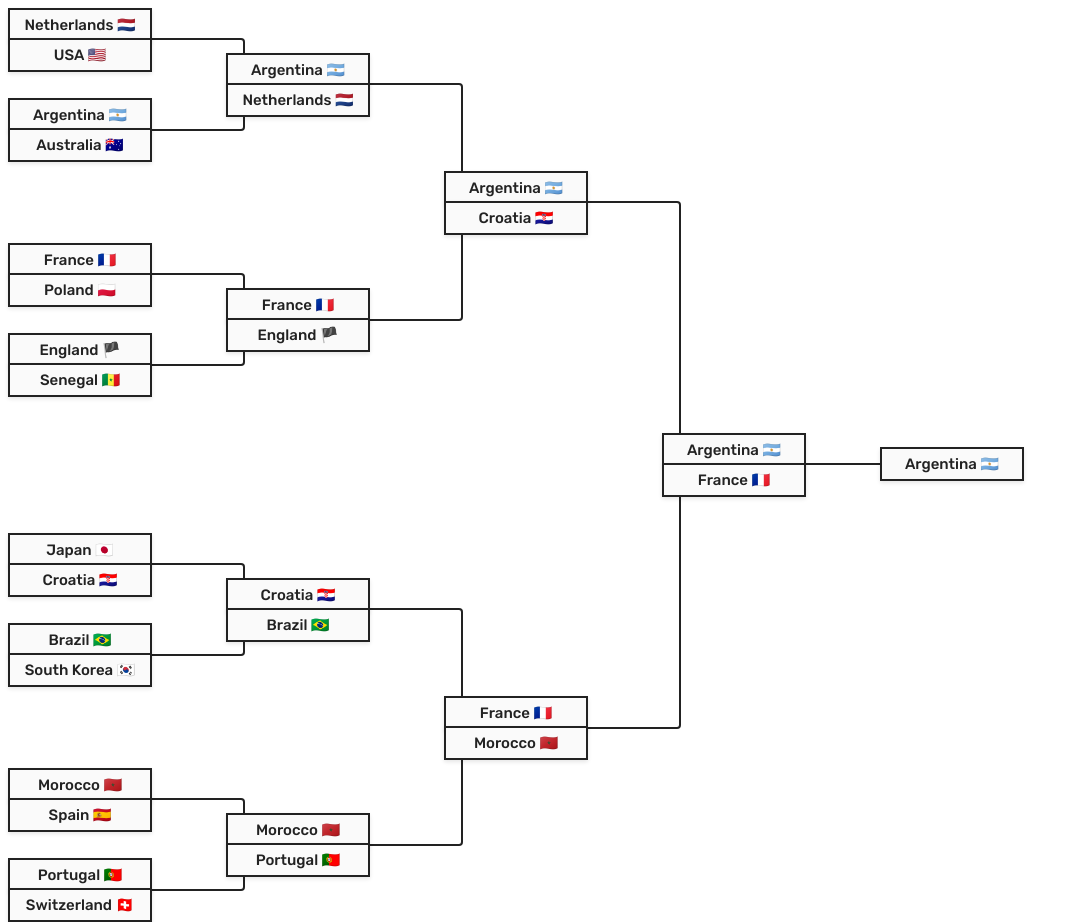
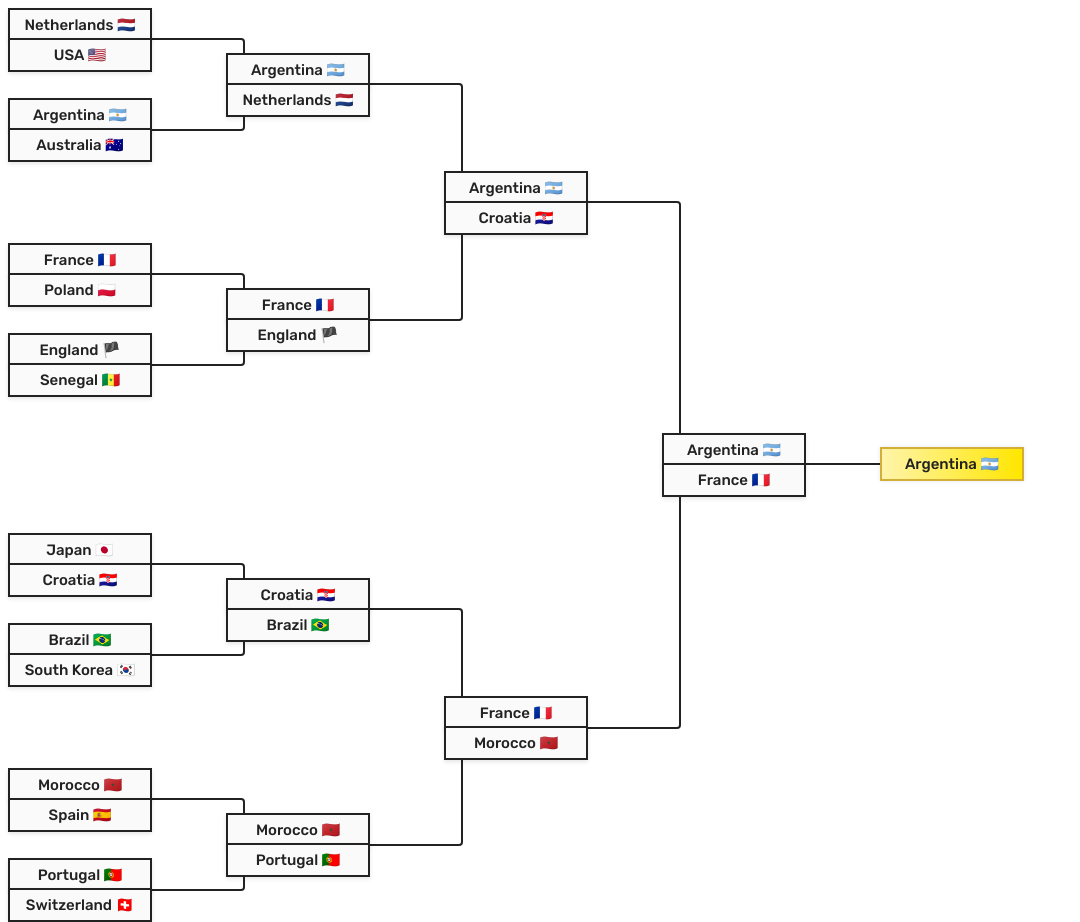
Before and after one commit to juhawilppu/kuppy, a website built with Vite: page demo/index.html in a window 1280 px wide. Shown: the whole page, without its empty margins (0-1080 px from the left). Built offline with nearby package versions, Linux system fonts and the light colour scheme.

Commit message:
Add yellow background to winner

```diff
--- a/src/kuppy.css
+++ b/src/kuppy.css
@@ -23,6 +23,12 @@
 	font-size: 17px;
 
 	cursor: pointer;
+}
+
+.kuppy .box.winner {
+	background: linear-gradient(to right, #fff4aa, #ffe600);
+	border: 2px solid #d4af37;
+	box-shadow: 0 0 4px rgba(0, 0, 0, 0.1);
 }
 
 .kuppy .box.knocked-out input {
--- a/src/kuppy.js
+++ b/src/kuppy.js
@@ -183,6 +183,7 @@ export default class Kuppy {
 		}
 
 		$element
+			.addClass(isWinnerOfCup ? 'winner' : '')
 			.css('left', (first_coords.x + second_coords.x) * this.DISTANCE_BETWEEN_ROUNDS + roundOffset + 'px')
 			.css('top', (first_coords.y + second_coords.y) * this.DISTANCE_BETWEEN_ROUNDS + offset_y + 'px');
 
```
